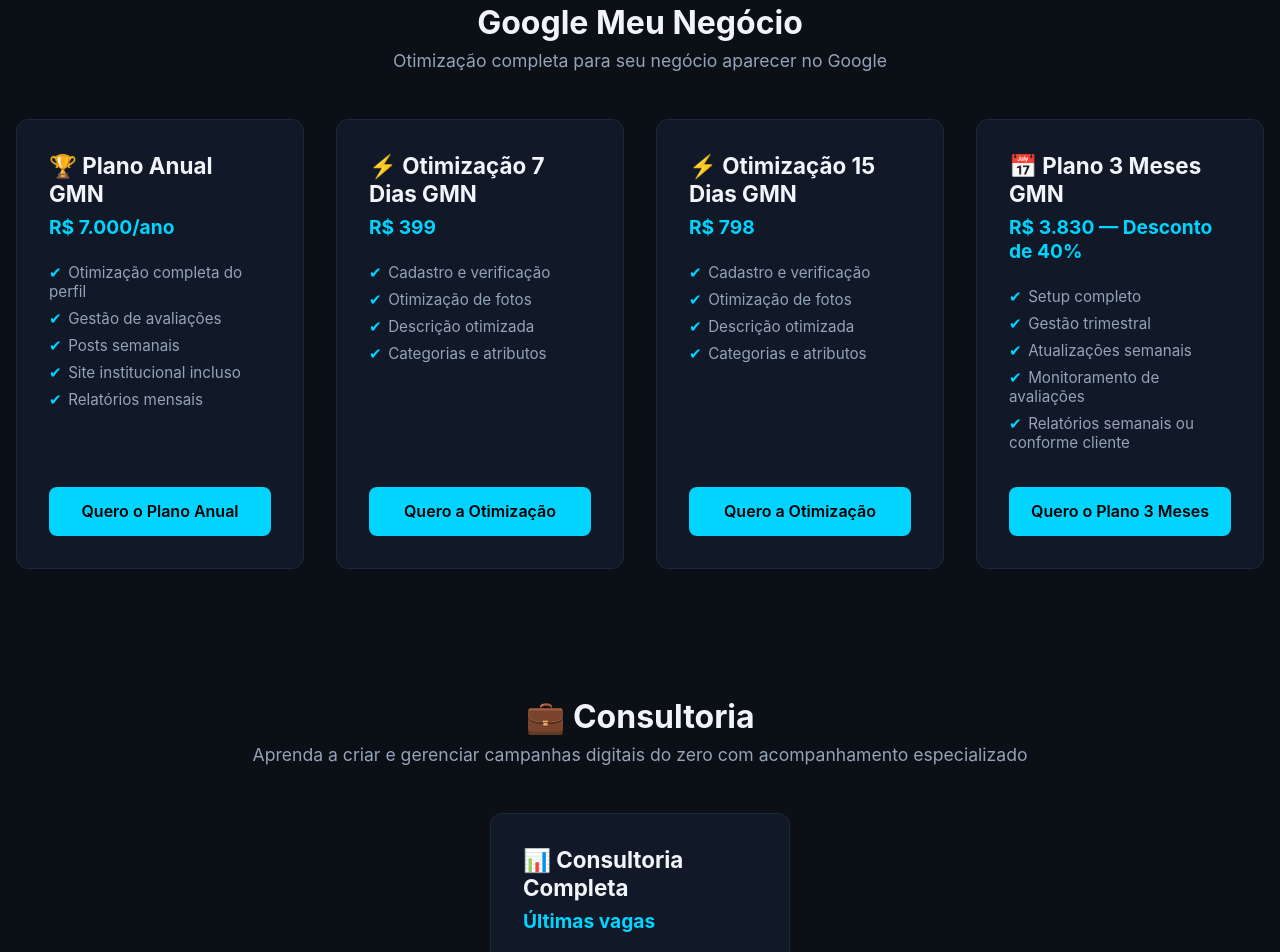
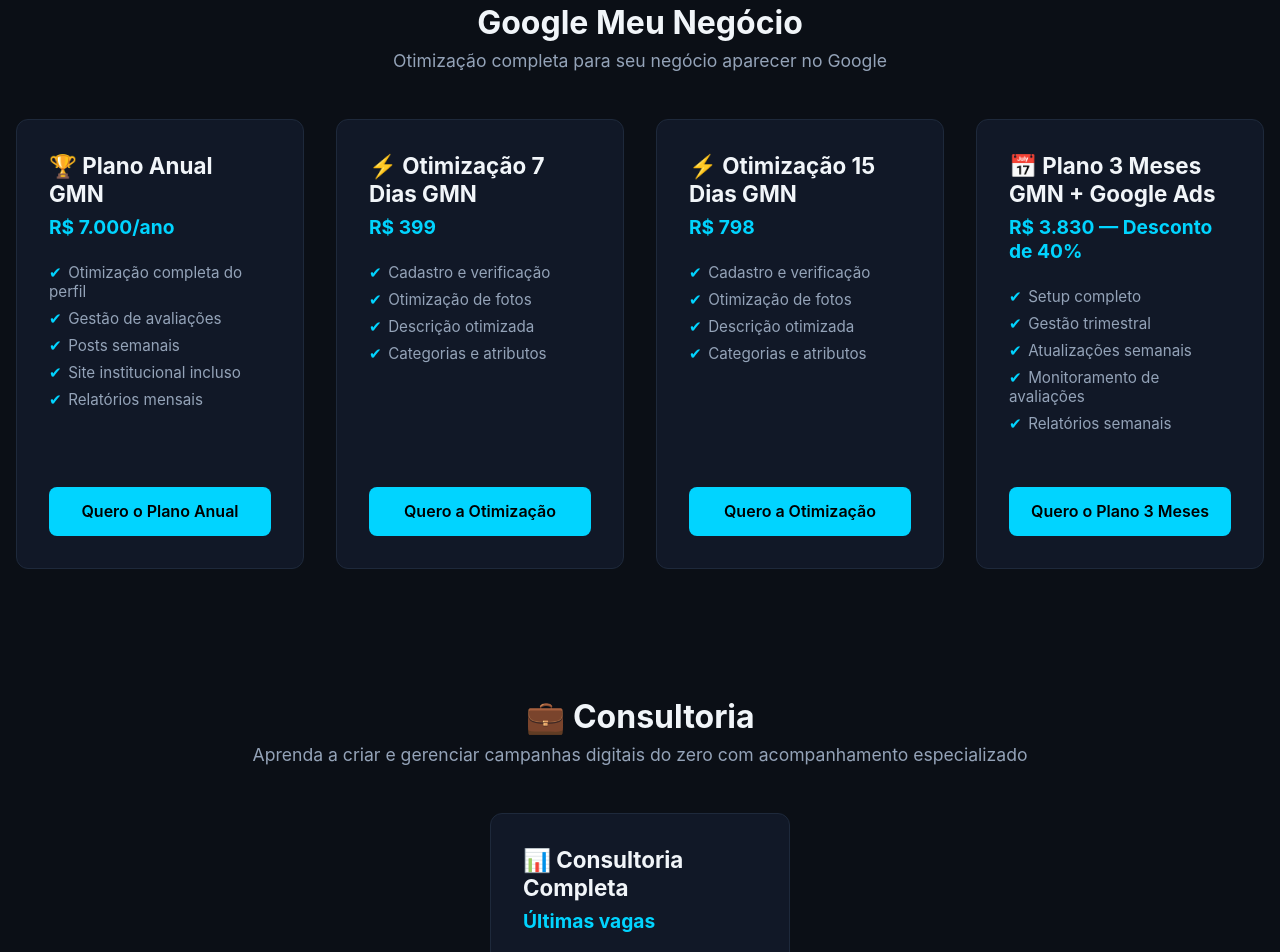
Before and after one commit to osmanhenrique/cozzimedia, a plain HTML site: page index.html in a window 1280 px wide. Shown: the part 1979-2931 px from the top of the page. Drawn offline with Linux system fonts and the light colour scheme.

Commit message:
Update index.html

```diff
--- a/index.html
+++ b/index.html
@@ -449,14 +449,14 @@
     </div>
 
     <div class="card">
-      <h4>📅 Plano 3 Meses GMN</h4>
+      <h4>📅 Plano 3 Meses GMN + Google Ads</h4>
       <span>R$ 3.830 — Desconto de 40%</span>
       <ul>
         <li>Setup completo</li>
         <li>Gestão trimestral</li>
         <li>Atualizações semanais</li>
         <li>Monitoramento de avaliações</li>
-        <li>Relatórios semanais ou conforme cliente</li>
+        <li>Relatórios semanais</li>
       </ul>
       <a
         href="https://api.whatsapp.com/send/?phone=5581995387708&text=Olá! Tenho interesse no plano Plano 3 Meses GMN (R$3.830). Gostaria de mais informações.&type=phone_number&app_absent=0"
```
